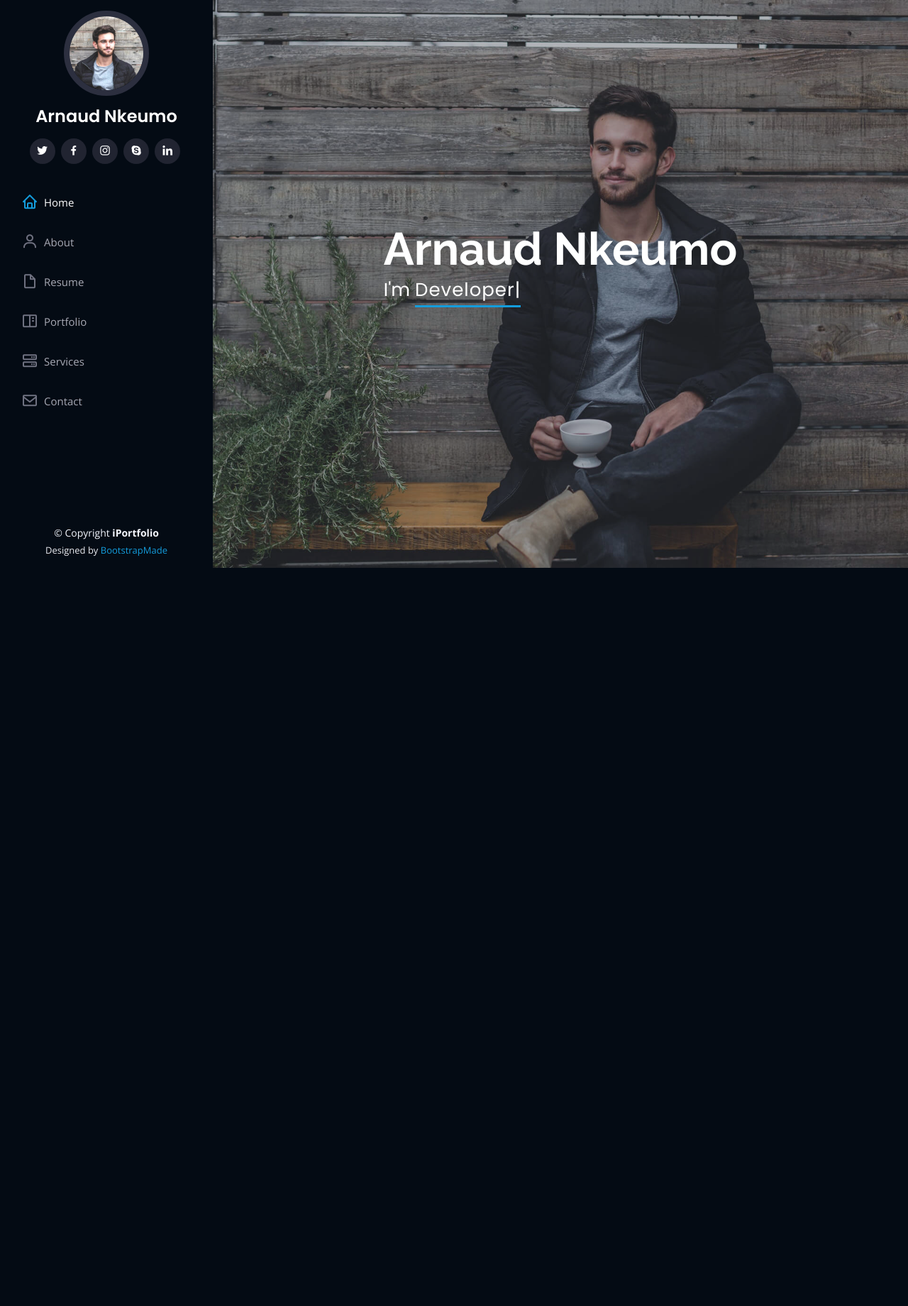
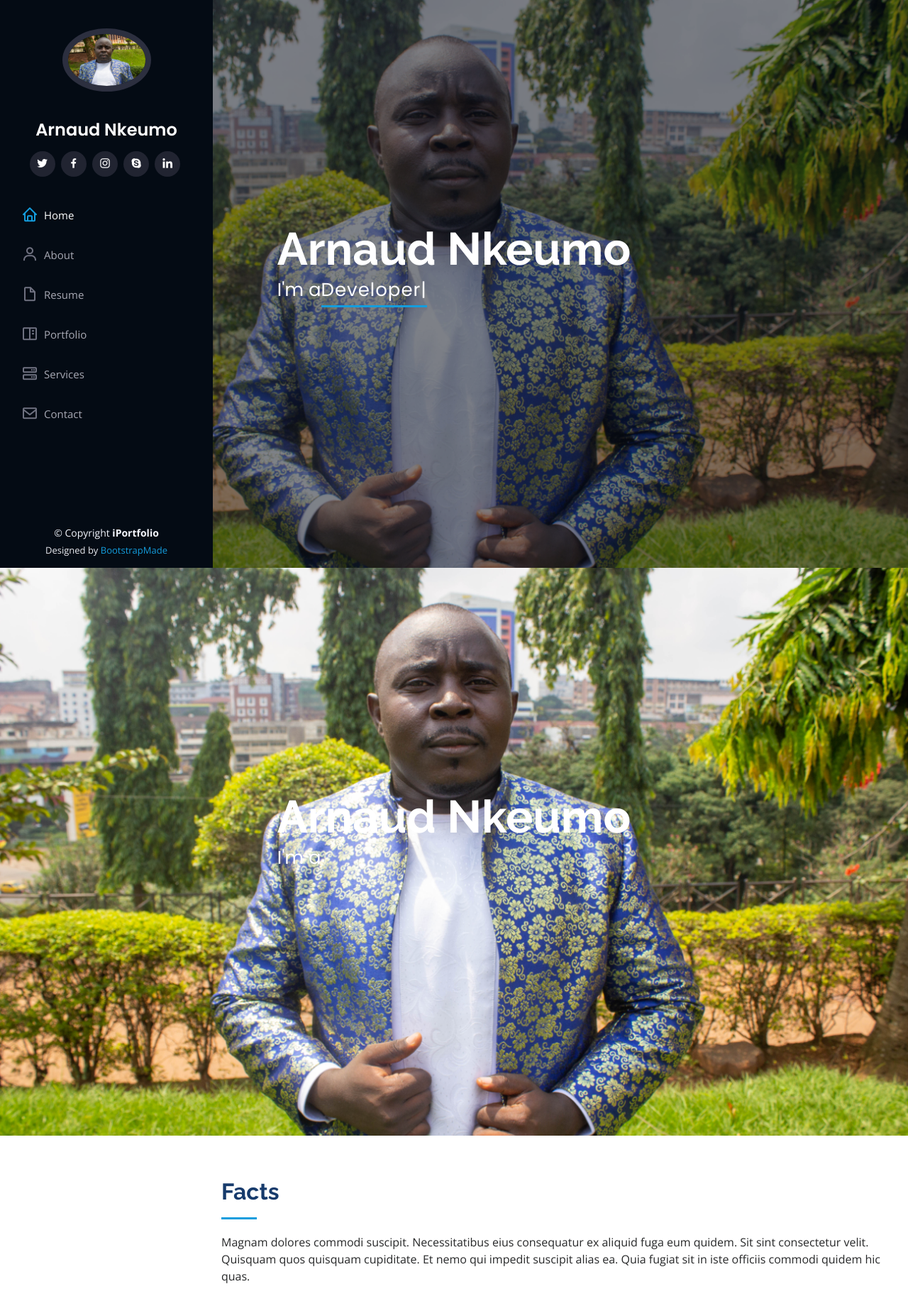
Before and after one commit to Nkarnaud/myportfolio, a Django app: page / in a window 1280 px wide. Shown: the top 1840 px of the page at 71% size. Before the commit the page ends 800 px from the top, so only its background shows below. Run offline with Django 4.2, Linux system fonts and the light colour scheme; some libraries are stand-ins or nearby versions.

Commit message:
add profile images

```diff
--- a/mywebsite/websitecore/static/core/css/style.css
+++ b/mywebsite/websitecore/static/core/css/style.css
@@ -83,9 +83,9 @@
 }
 
 #header .profile img {
-  margin: 15px auto;
+  margin: 40px auto;
   display: block;
-  width: 120px;
+  width: 125px;
   border: 8px solid #2c2f3f;
 }
 
--- a/mywebsite/websitecore/templates/core/base.html
+++ b/mywebsite/websitecore/templates/core/base.html
@@ -46,7 +46,7 @@
     <div class="d-flex flex-column">
 
       <div class="profile">
-        <img src="assets/img/profile-img.jpg" alt="" class="img-fluid rounded-circle">
+        <img src="{% static 'core/img/profile-img.jpg' %}" alt="" class="img-fluid rounded-circle">
         <h1 class="text-light"><a href="about.html">Arnaud Nkeumo</a></h1>
         <div class="social-links mt-3 text-center">
           <a href="#" class="twitter"><i class="bx bxl-twitter"></i></a>
@@ -59,8 +59,8 @@
 
       <nav id="navbar" class="nav-menu navbar">
         <ul>
-          <li><a href="#hero" class="nav-link scrollto active"><i class="bx bx-home"></i> <span>Home</span></a></li>
-          <li><a href="#about" class="nav-link scrollto"><i class="bx bx-user"></i> <span>About</span></a></li>
+          <li><a href="home.html" class="nav-link scrollto active"><i class="bx bx-home"></i> <span>Home</span></a></li>
+          <li><a href="about.html" class="nav-link scrollto"><i class="bx bx-user"></i> <span>About</span></a></li>
           <li><a href="#resume" class="nav-link scrollto"><i class="bx bx-file-blank"></i> <span>Resume</span></a></li>
           <li><a href="#portfolio" class="nav-link scrollto"><i class="bx bx-book-content"></i> <span>Portfolio</span></a></li>
           <li><a href="#services" class="nav-link scrollto"><i class="bx bx-server"></i> <span>Services</span></a></li>
@@ -70,7 +70,16 @@
     </div>
   </header><!-- End Header -->
 
+<!-- ======= Hero Section ======= -->
+  <section id="hero" class="d-flex flex-column justify-content-center align-items-center">
+    <div class="hero-container" data-aos="fade-in">
+      <h1>Arnaud Nkeumo</h1>
+      <p>I'm a<span class="typed" data-typed-items="Software Engineer, Developer, Freelancer, Father"></span></p>
+    </div>
+  </section>
+  {% block hero %}
 
+  {% endblock hero %}
   <main id="main">
   {% block content %}
 
--- a/mywebsite/websitecore/templates/core/home.html
+++ b/mywebsite/websitecore/templates/core/home.html
@@ -1,10 +1,11 @@
 {% extends 'core/base.html' %}
-{% block content %}
+{% load static %}
 <!-- ======= Hero Section ======= -->
-<section id="hero" class="d-flex flex-column justify-content-center align-items-center">
+{% block hero %}
+  <section id="hero" class="d-flex flex-column justify-content-center align-items-center">
     <div class="hero-container" data-aos="fade-in">
       <h1>Arnaud Nkeumo</h1>
-      <p>I'm <span class="typed" data-typed-items="Software Engineer, Developer, Freelancer, Father"></span></p>
+      <p>I'm a<span class="typed" data-typed-items="Software Engineer, Developer, Freelancer, Father"></span></p>
     </div>
   </section><!-- End Hero -->
 {% endblock %}
```
Also changed, not shown: mywebsite/websitecore/static/core/img/hero-bg.jpg, mywebsite/websitecore/static/core/img/profile-img.jpg, mywebsite/websitecore/static/core/scss/Readme.txt (deleted), 6 other files.
